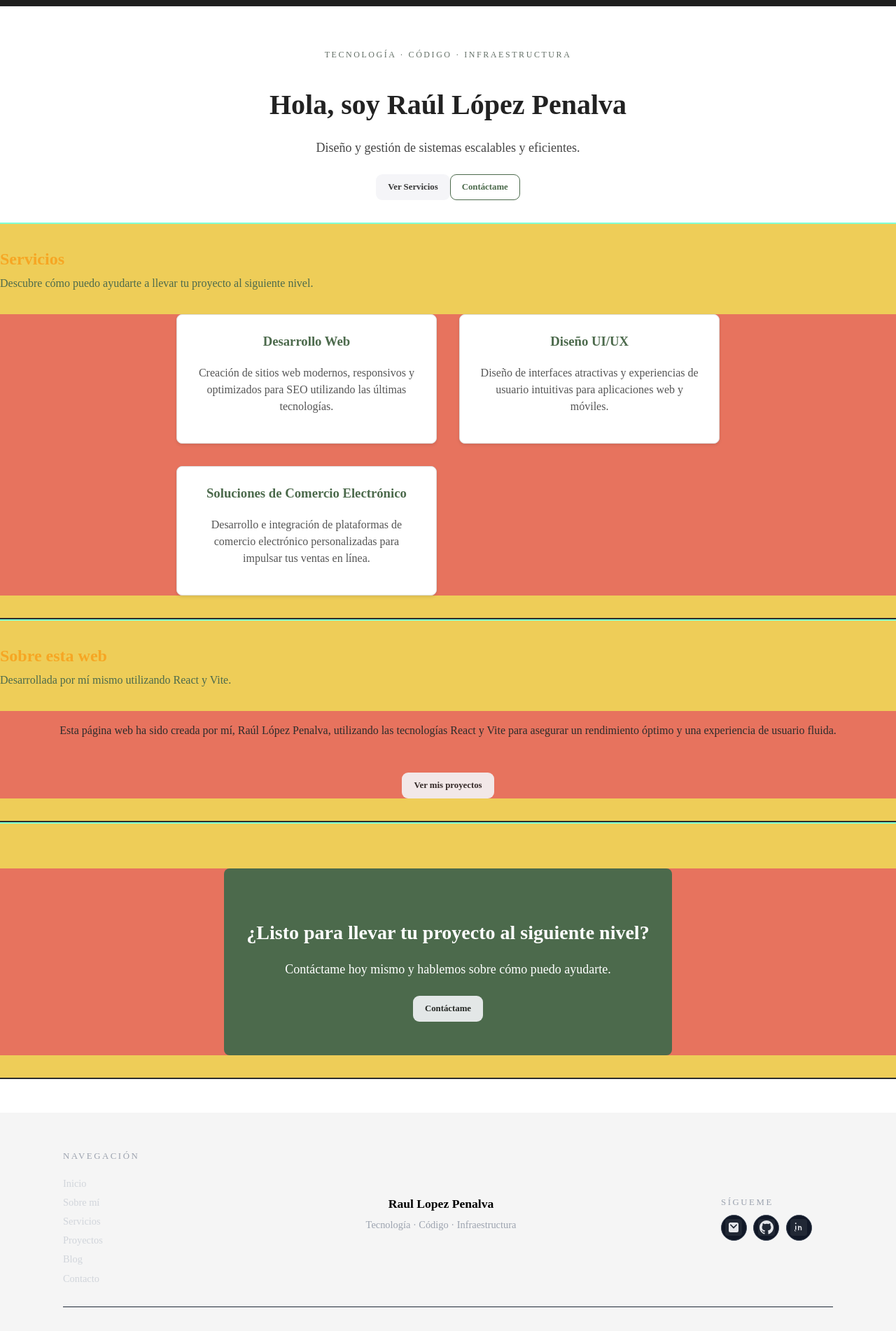
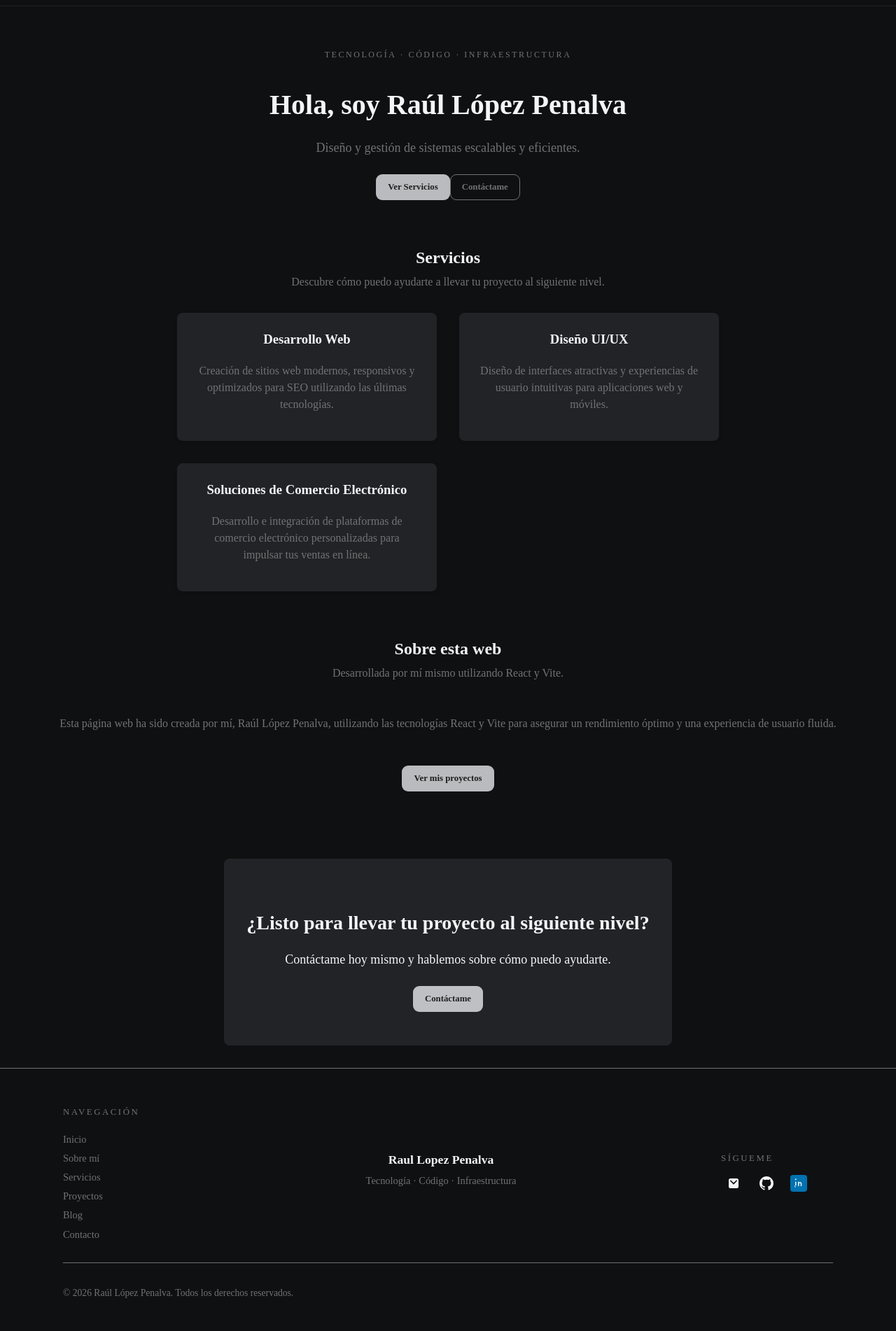
Before and after one commit to raullopezpenalva/Personal-Website, a React (Vite) app: page / in a window 1280 px wide. Shown: the part 55-1957 px from the top of the page at 70% size. Built offline with nearby package versions, Linux system fonts and the light colour scheme.

Commit message:
feat: update icon styles and improve layout colors for better consistency

```diff
--- a/src/components/ui/icons/EmailIcon.tsx
+++ b/src/components/ui/icons/EmailIcon.tsx
@@ -2,7 +2,7 @@ import React from "react";
 
 const EmailIcon: React.FC = () => (
     <svg
-        className="footer-icon"
+        className="footer-email-icon"
         viewBox="0 0 24 24"
         fill="none"
         xmlns="http://www.w3.org/2000/svg"
@@ -10,7 +10,7 @@ const EmailIcon: React.FC = () => (
         height="24"
         aria-hidden="true"
     >
-        <rect width="24" height="24" rx="4" fill="currentColor" fillOpacity="0.08" />
+        <rect width="24" height="24" rx="4" fill="#0F1012" fillOpacity="1" />
         <path
             d="M5 7.5A2.5 2.5 0 0 1 7.5 5h9A2.5 2.5 0 0 1 19 7.5v9A2.5 2.5 0 0 1 16.5 19h-9A2.5 2.5 0 0 1 5 16.5v-9Zm2.28.28a.75.75 0 0 0-.06 1.06l4.22 4.5a.75.75 0 0 0 1.12 0l4.22-4.5a.75.75 0 1 0-1.12-1L12 11.19 8.34 7.78a.75.75 0 0 0-1.06.06Z"
             fill="currentColor"
--- a/src/components/ui/icons/GitHubIcon.tsx
+++ b/src/components/ui/icons/GitHubIcon.tsx
@@ -10,7 +10,7 @@ const GitHubIcon: React.FC = () => (
 		height="24"
 		aria-hidden="true"
 	>
-		<rect width="24" height="24" rx="4" fill="currentColor" fillOpacity="0.08" />
+		<rect width="24" height="24" rx="4" fill="#0F1012" fillOpacity="1" />
 		<path
 			fillRule="evenodd"
 			clipRule="evenodd"
--- a/src/components/ui/icons/LinkedInIcon.tsx
+++ b/src/components/ui/icons/LinkedInIcon.tsx
@@ -2,7 +2,7 @@ import React from "react";
 
 const LinkedInIcon: React.FC = () => (
 	<svg
-		className="footer-icon"
+		className="footer-linkedin-icon"
 		viewBox="0 0 24 24"
 		fill="none"
 		xmlns="http://www.w3.org/2000/svg"
@@ -10,7 +10,7 @@ const LinkedInIcon: React.FC = () => (
 		height="24"
 		aria-hidden="true"
 	>
-		<rect width="24" height="24" rx="4" fill="currentColor" fillOpacity="0.08" />
+		<rect width="24" height="24" rx="4" fill="#0072b1" fillOpacity="1" />
 		<path
 			d="M7.75 9.5a.75.75 0 0 1 .75.75v6a.75.75 0 0 1-1.5 0v-6a.75.75 0 0 1 .75-.75Zm.01-2.25a1.01 1.01 0 1 1 0-2.02 1.01 1.01 0 0 1 0 2.02ZM10.75 10.25a.75.75 0 0 1 .75-.75h.01a.75.75 0 0 1 .75.75v.56c.32-.44.87-.81 1.74-.81 1.31 0 2.25.86 2.25 2.7v2.8a.75.75 0 0 1-1.5 0v-2.5c0-.97-.36-1.45-1.13-1.45-.67 0-1.11.45-1.11 1.45v2.5a.75.75 0 0 1-1.5 0v-5.2Zm-3.5 7.25a1.25 1.25 0 1 0 0-2.5 1.25 1.25 0 0 0 0 2.5Z"
 			fill="currentColor"
--- a/src/styles/components/Button.css
+++ b/src/styles/components/Button.css
@@ -15,7 +15,7 @@
 .btn-primary {
     background: #F4F5F8;
     color: #222222;
-    opacity: 0.9;
+    opacity: 0.75;
 }
 
 .btn-primary:hover {
@@ -25,13 +25,13 @@
 /* Secondary button style */
 .btn-secondary {
     background: transparent;
-    border-color: #4c6a4c;
-    color: #4c6a4c;
+    border-color: #717274;
+    color: #717274;
 }
 
 .btn-secondary:hover {
-    background: #e9f5e9;
-    transform: translateY(-2px);
+    background: #F4F5F8;
+    color: #222222;
 }
 
 /* Ghost button style */
--- a/src/styles/components/Section.css
+++ b/src/styles/components/Section.css
@@ -4,26 +4,30 @@
     max-width: flex;
     margin: 0 auto;
     text-align: left;
-    background-color: #eecd58;
-    border-bottom: #2c2c2c 2px solid;
-    border-top: aquamarine 2px solid;
+    background-color: #0F1012;
+
+}
+
+.Section header {
+    margin-bottom: 1rem;
+    text-align: center;
 }
 
 .Section header .title {
     margin: 0 0 0.3rem;
-    color: #f6a623;
+    color: #F4F5F8;
 }
 
 .Section header .subtitle {
     margin: 0;
-    color: #4c6a4c;
+    color: #717274;
 }
 
 .Section .content {
     margin-top: 2rem;
     display: grid;
     gap: 2rem;
-    color: #2c2c2c;
-    background-color: rgb(231, 115, 94);
+    color: #717274;
+    background-color: #0F1012;
     justify-items: center;
 }
--- a/src/styles/components/ServiceCard.css
+++ b/src/styles/components/ServiceCard.css
@@ -1,6 +1,5 @@
 .service-card {
-    background-color: white;
-    border: 1px solid #ddd;
+    background-color: #222326;
     border-radius: 8px;
     padding: 1.5rem;
     text-align: center;
@@ -9,9 +8,9 @@
 
 .service-card h3 {
     margin-top: 0;
-    color: #4c6a4c;
+    color: #F4F5F8;
 }
 
 .service-card p {
-    color: #555;
+    color: #717274;
 }
--- a/src/styles/layouts/Header.css
+++ b/src/styles/layouts/Header.css
@@ -7,7 +7,7 @@
     justify-content: space-between;
     align-items: center;
     height: 64px;
-    background-color: #1e1e1e;
+    background-color: #0F1012;
     backdrop-filter: blur(6px);
     border-bottom: 1px solid #222326;
 }
@@ -54,7 +54,12 @@
 .Header-nav a.active {
     font-size: 1rem;
     font-weight: bold;
+    color: #F4F5F8;
+}
+
+.Header-nav a:hover {
     color: #5e6ad2;
+
 }
 
 
--- a/src/styles/layouts/HomePage.css
+++ b/src/styles/layouts/HomePage.css
@@ -1,6 +1,7 @@
 /* Hero section styles */
 .hero {
     padding: 3rem 0 2rem;
+    background-color: #0F1012;
 }
 
 .hero-inner {
@@ -13,20 +14,20 @@
     text-transform: uppercase;
     font-size: 0.75rem;
     letter-spacing: 0.16rem;
-    color: #647067;
+    color: #717274;
     margin-bottom: 0.8rem;
 }
 
 .hero-title {
     font-size: 2.5rem;
     font-weight: 700;
-    color: #222;
+    color: #F4F5F8;
     margin-bottom: 1rem;
 }
 
 .hero-text {
     font-size: 1.125rem;
-    color: #444;
+    color: #717274;
     margin-bottom: 1.5rem;
 }
 
@@ -38,8 +39,8 @@
 
 /* CTA HomePage styles */
 .call-to-action {
-    background-color: #4c6a4c;
-    color: white;
+    background-color: #222326;
+    color: #F4F5F8;
     padding: 3rem 2rem;
     border-radius: 8px;
     text-align: center;
--- a/src/styles/layouts/footer.css
+++ b/src/styles/layouts/footer.css
@@ -1,9 +1,10 @@
 /* Footer styles */
 .footer {
-    background-color: #f5f5f5;
-    color: #4c6a4c;
+    background-color: #0F1012;
+    color: #717274;
     padding: 2.5rem 1rem;
-    margin-top: 3rem;
+    margin-top: 0rem;
+    border-top: #717274 1px solid;
 }
 
 .footer-inner {
@@ -19,7 +20,7 @@
     align-items: center;
     flex-wrap: wrap;
     padding-bottom: 1.8rem;
-    border-bottom: 1px solid #1f2937;
+    border-bottom: 1px solid #717274;
 }
 
 /* Footer brand styles */
@@ -35,12 +36,12 @@
     font-weight: 700;
     font-size: 1.1rem;
     margin: 0;
-    color: rgb(0, 0, 0);
+    color: #F4F5F8;
 }
 
 .footer-tagline {
     font-size: 0.9rem;
-    color: #9ca3af;
+    color: #717274;
     margin: 0.4rem 0 0;
 }
 
@@ -56,18 +57,18 @@
     font-size: 0.8rem;
     text-transform: uppercase;
     letter-spacing: 0.16rem;
-    color: #9ca3af
+    color: #717274
 }
 
 .footer-nav a {
-    color: #d1d5db;
+    color: #717274;
     text-decoration: none;
     font-size: 0.9rem;
     transition: color 0.3s, transform 0.15s;
 }
 
 .footer-nav a:hover {
-    color: #f9fafb;
+    color: #5e6ad2;
     transform: translateX(2px);
 }
 
@@ -80,7 +81,7 @@
     font-size: 0.8rem;
     text-transform: uppercase;
     letter-spacing: 0.16rem;
-    color: #9ca3af;
+    color: #717274;
     margin-bottom: 0.5rem;
 }
 
@@ -94,26 +95,24 @@
     width: 2.3rem;
     height: 2.3rem;
     border-radius: 999px;
-    border: 1px solid #374151;
+    border: 0px solid #717274;
     display: inline-flex;
     align-items: center;
     justify-content: center;
-    color: #e5e7eb;
-    background: #111827;
+    color: #F4F5F8;
+    background: #0F1012;
     transition: background 0.2s, border-color 0.2s, transform 0.15s;
 }
 
 .footer-icon-link:hover {
-    background: #1f2937;
-    border-color: #4c6a4c;
-    color: #bbf7d0;
     transform: translateY(-1px);
 }
+
 /* Footer bottom section */
 .footer-bottom-copy {
     padding-top: 1.2rem;
     font-size: 0.85rem;
-    color: #9ca3af;
+    color: #717274;
 }
 
 /* Responsive styles */
```
